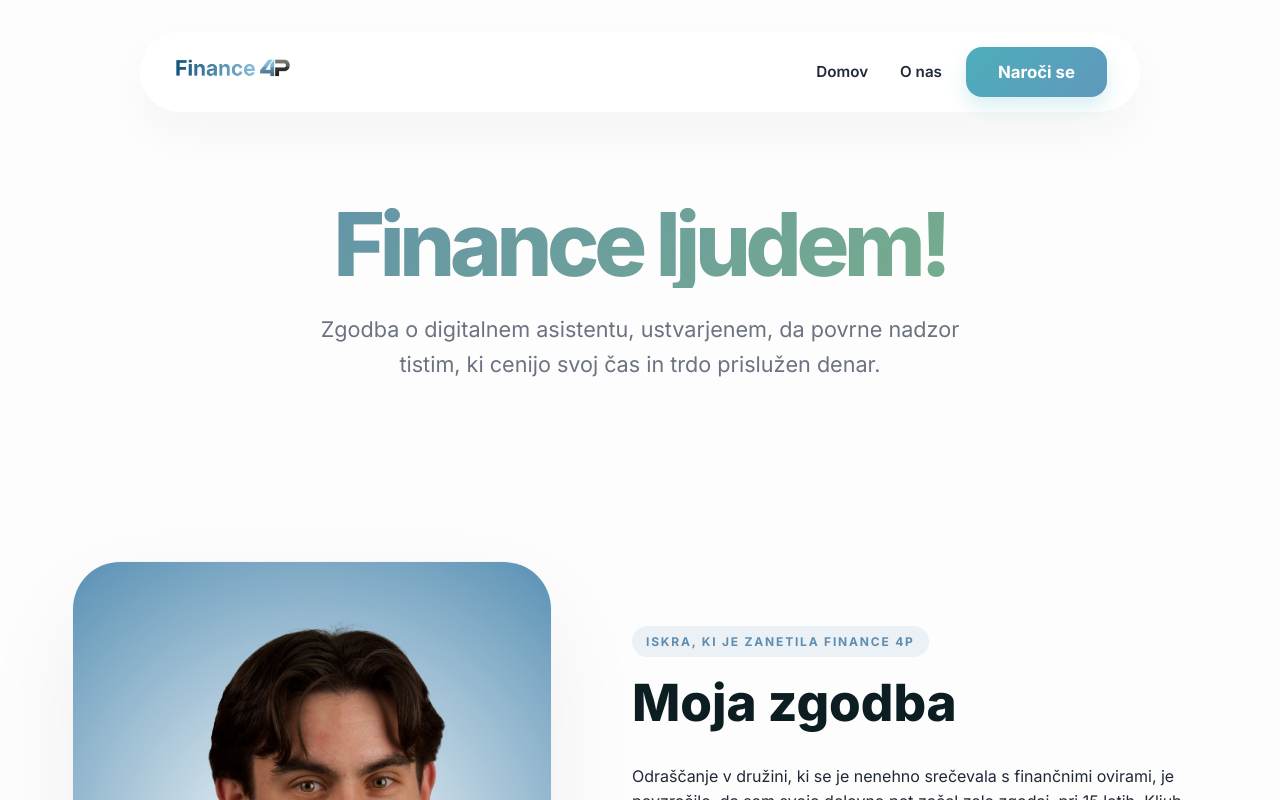
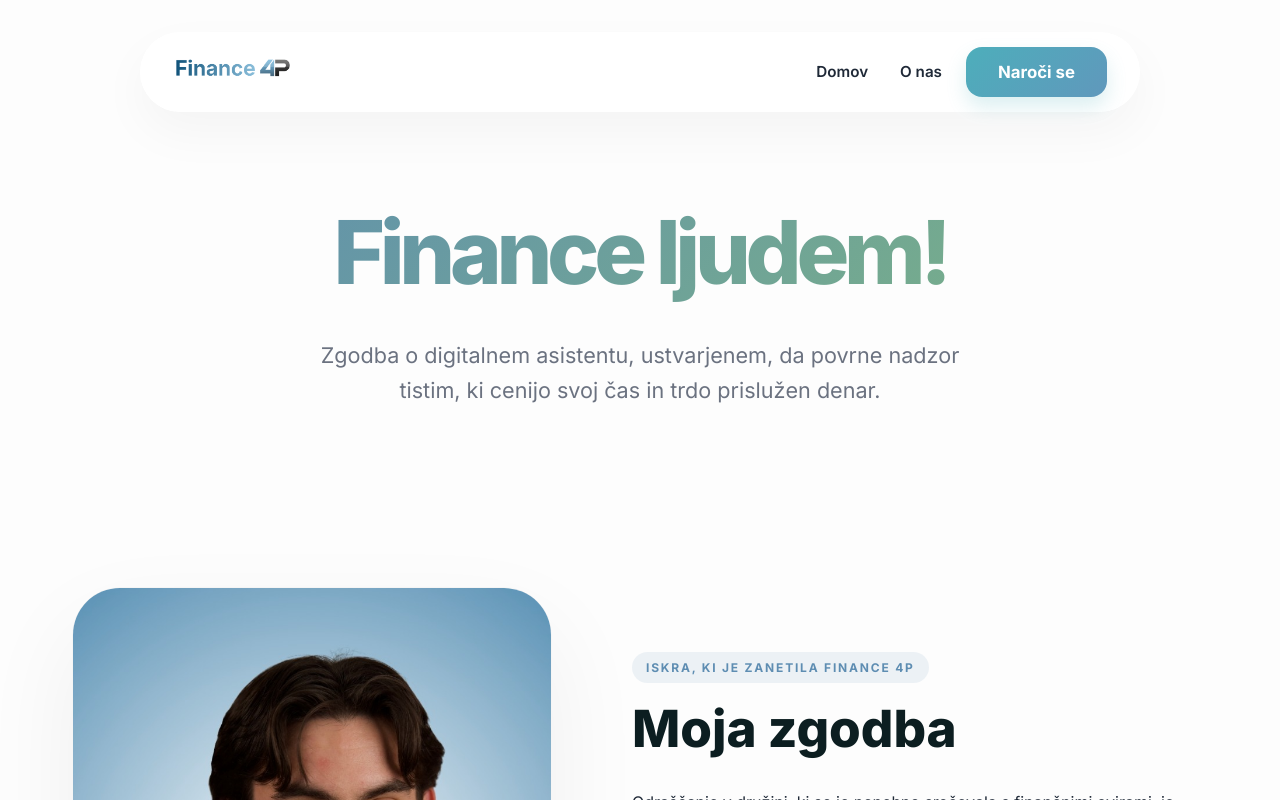
Before and after one commit to filipkolle/Landing-4P, a React (Vite) app: page /o-nas in a window 1280 px wide. Shown: the top 800 px of the page. Built offline with nearby package versions, Linux system fonts and the light colour scheme.

Commit message:
UI: Fixed title clipping and refined gradient to match Finance 4P logo

```diff
--- a/src/styles/About.css
+++ b/src/styles/About.css
@@ -17,12 +17,13 @@
   font-size: 5.5rem;
   font-weight: 950;
   margin-bottom: 24px;
-  background: linear-gradient(135deg, var(--primary) 0%, #7CB483 100%);
+  background: linear-gradient(135deg, #5E8DB2 0%, #7CB483 100%);
   -webkit-background-clip: text;
   background-clip: text;
   -webkit-text-fill-color: transparent;
   letter-spacing: -0.06em;
-  line-height: 1;
+  line-height: 1.2;
+  padding-bottom: 0.1em; /* Extra insurance for descenders */
 }
 
 .about-hero .hook-desc {
```
